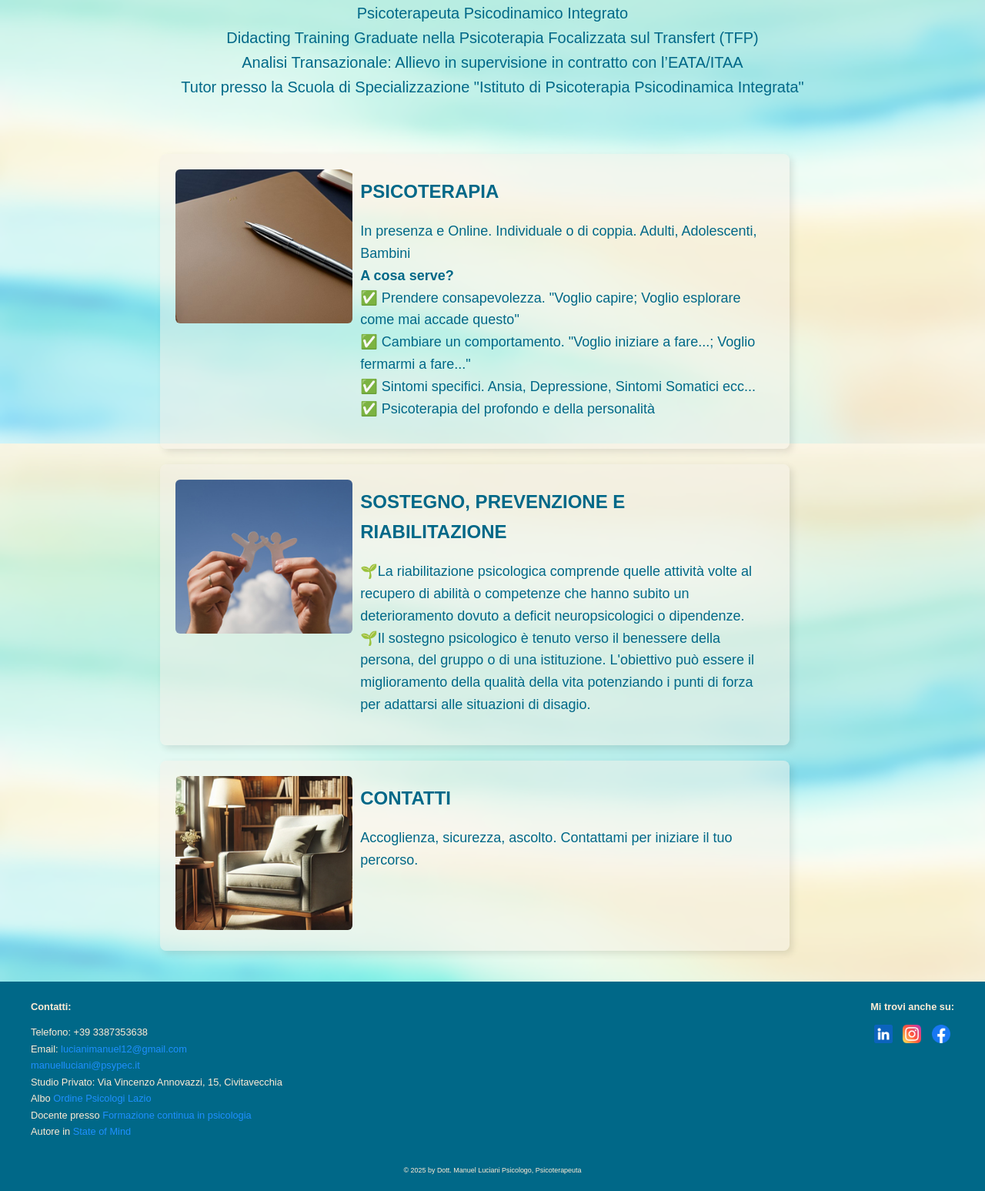
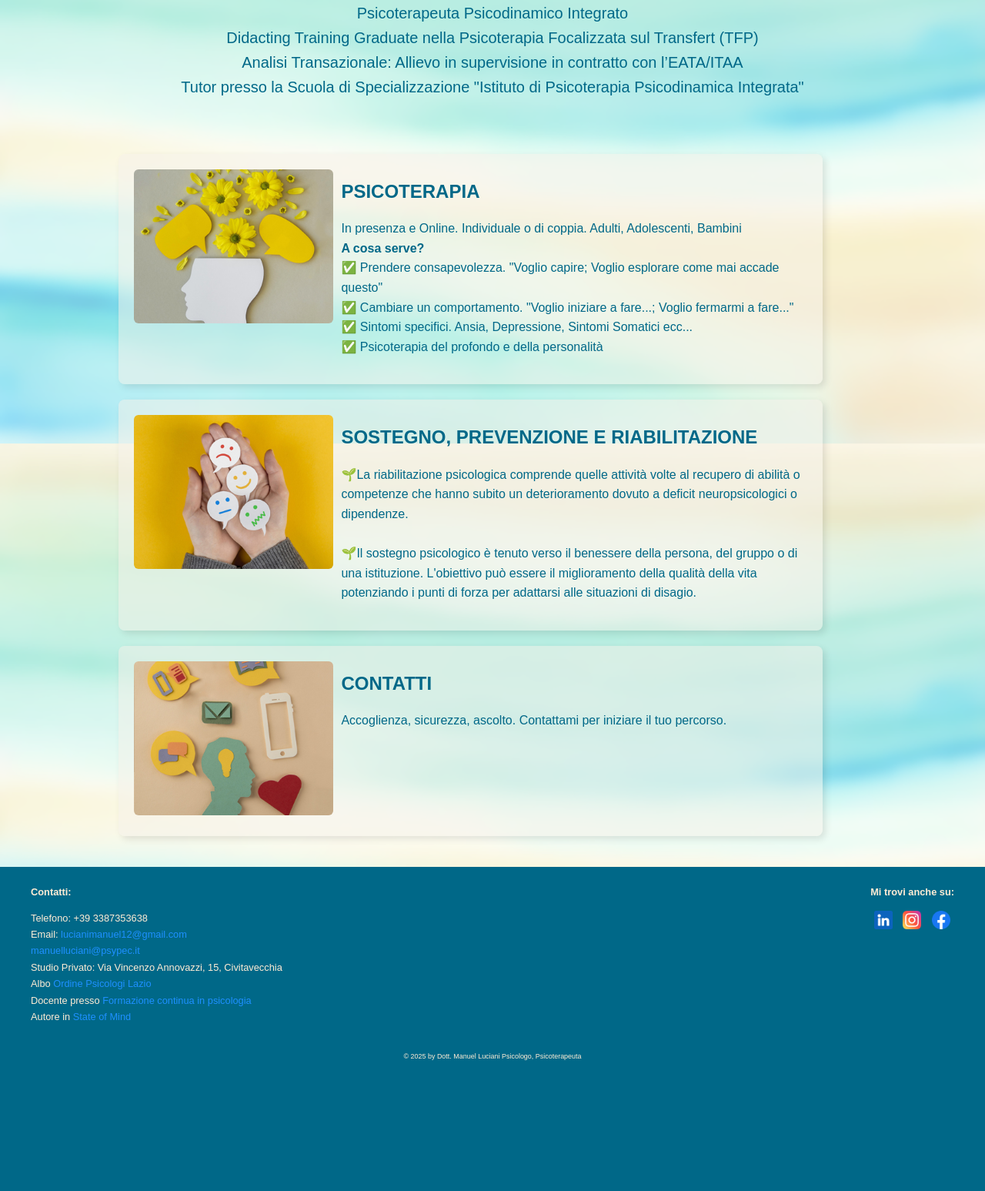
Before and after one commit to GI3793/SitoManuel, a Flask app: page / in a window 1280 px wide. Shown: the part 277-1824 px from the top of the page at 77% size. After the commit the page ends 1654 px from the top, so only its background shows below. Run offline with Flask 3, Linux system fonts and the light colour scheme; some web fonts are replaced.

Commit message:
Add files via upload

```diff
--- a/templates/index.html
+++ b/templates/index.html
@@ -3,7 +3,7 @@
 {% block title %}Homepage{% endblock %}
 
 {% block content %}
-<section style="max-width: 80%; margin: 0 auto;">
+<section style="max-width: 90%; margin: 0 auto;">
 
     <!-- Titolo principale -->
     <div style="padding: 20px; text-align: center;
@@ -45,7 +45,7 @@
                 </div>
                 <div style="width: 70%; font-size: 24px; color: #006888; margin-top: 10px;">
                     <div style="font-weight: bold;">PSICOTERAPIA</div>
-                    <ul style="list-style: none; padding: 0; font-size: 18px;">
+                    <ul style="list-style: none; padding: 0; font-size: 16px;">
                         <li>In presenza e Online. Individuale o di coppia. Adulti, Adolescenti, Bambini</li>
                         <li><strong>A cosa serve?</strong></li>
                         <li>✅ Prendere consapevolezza. "Voglio capire; Voglio esplorare come mai accade questo"</li>
@@ -61,13 +61,13 @@
         <a href="/myjob" style="text-decoration: none; color: inherit;">
             <div style="{{ box_style }}">
                 <div style="width: 30%; margin-right: 10px;">
-                    <img src="{{ url_for('static', filename='images/1.jpg') }}" alt="Riabilitazione"
+                    <img src="{{ url_for('static', filename='images/1a.jpg') }}" alt="Riabilitazione"
                          style="width: 100%; height: 200px; object-fit: cover; border-radius: 6px;">
                 </div>
                 <div style="width: 70%; font-size: 24px; color: #006888; margin-top: 10px;">
                     <div style="font-weight: bold;">SOSTEGNO, PREVENZIONE E RIABILITAZIONE</div>
-                    <ul style="list-style: none; padding: 0; font-size: 18px;">
-                        <li>🌱La riabilitazione psicologica comprende quelle attività volte al recupero di abilità o competenze che hanno subito un deterioramento dovuto a deficit neuropsicologici o dipendenze.</li>
+                    <ul style="list-style: none; padding: 0; font-size: 16px;">
+                        <li>🌱La riabilitazione psicologica comprende quelle attività volte al recupero di abilità o competenze che hanno subito un deterioramento dovuto a deficit neuropsicologici o dipendenze.</li><br>
                         <li>🌱Il sostegno psicologico è tenuto verso il benessere della persona, del gruppo o di una istituzione. L'obiettivo può essere il miglioramento della qualità della vita potenziando i punti di forza per adattarsi alle situazioni di disagio. </li>
                     </ul>
                 </div>
@@ -83,7 +83,7 @@
                 </div>
                 <div style="width: 70%; font-size: 24px; color: #006888; margin-top: 10px;">
                     <div style="font-weight: bold;">CONTATTI</div>
-                    <ul style="list-style: none; padding: 0; font-size: 18px;">
+                    <ul style="list-style: none; padding: 0; font-size: 16px;">
                         <li>Accoglienza, sicurezza, ascolto. Contattami per iniziare il tuo percorso.</li>
                     </ul>
                 </div>
```
Also changed, not shown: static/images/1a.jpg (added), static/images/2.jpg, static/images/4.jpg.
